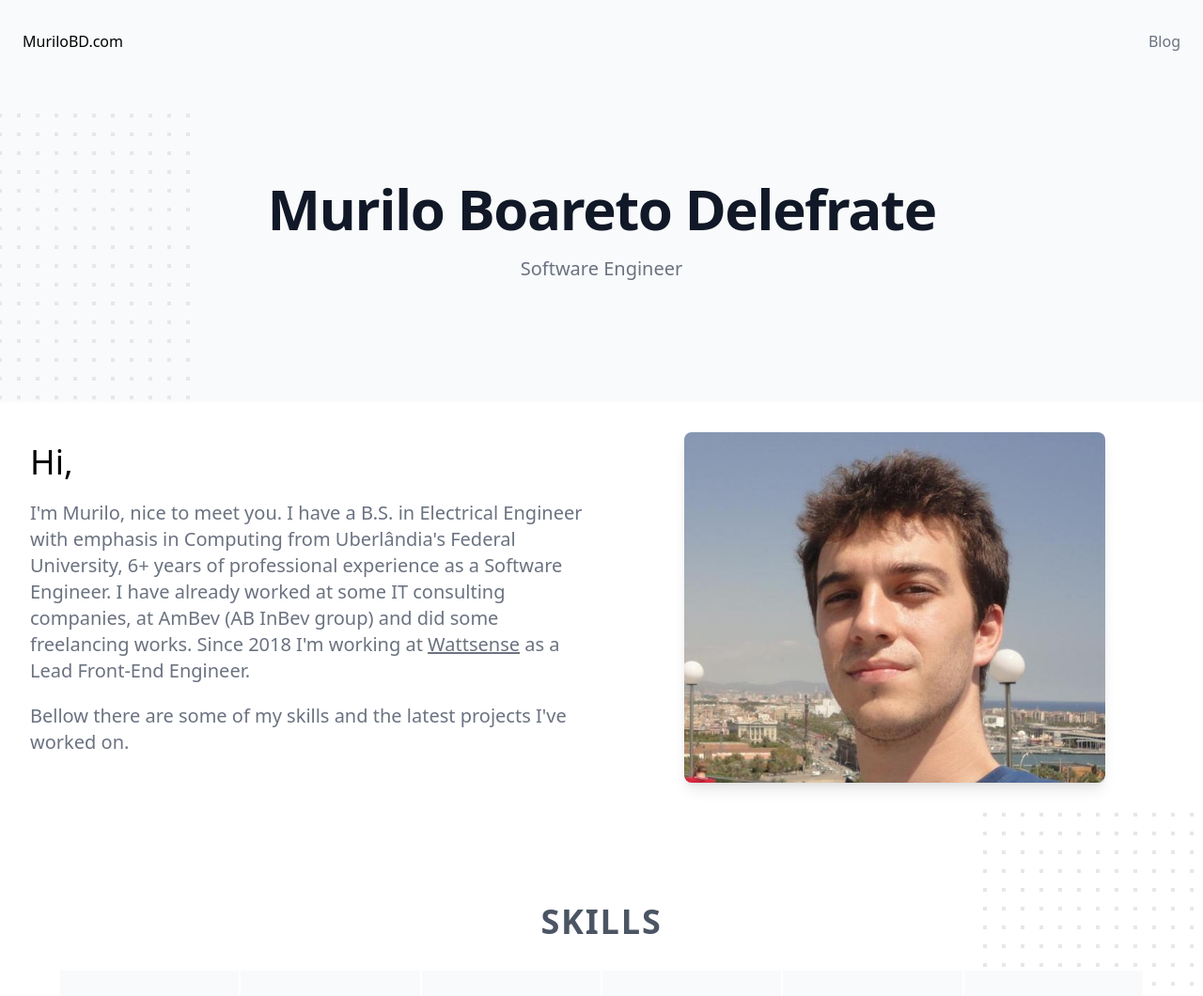
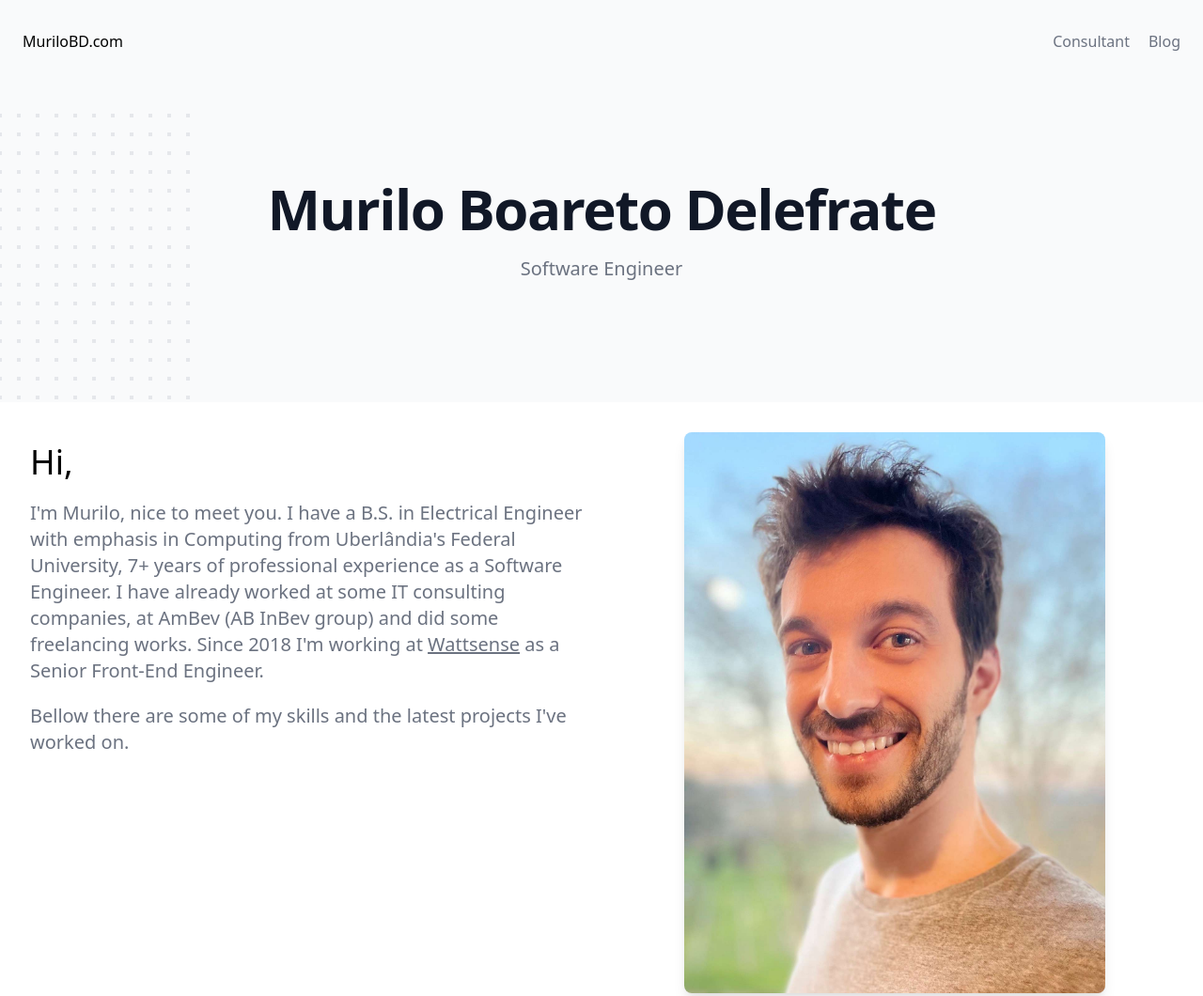
Before and after one commit to murilobd/murilobd.com, a Gatsby site: page / in a window 1280 px wide. Shown: the top 1060 px of the page at 94% size. Built offline with nearby package versions, Linux system fonts and the light colour scheme; Gatsby itself is replaced by a stand-in of ours; what @tailwindcss/typography, @tailwindcss/ui would draw is missing.

Commit message:
new pic text change

```diff
--- a/package.json
+++ b/package.json
@@ -2,7 +2,7 @@
   "name": "murilobd-blog",
   "private": false,
   "description": "Murilo Boareto Delefrate Blog - Software Engineer",
-  "version": "1.0.0",
+  "version": "1.0.1",
   "author": "Murilo Boareto Delefrate <murilo@murilobd.com>",
   "dependencies": {
     "@deckdeckgo/highlight-code": "^2.3.2",
--- a/src/components/home/header.js
+++ b/src/components/home/header.js
@@ -61,6 +61,13 @@ const HomeHeader = () => {
 						</div>
 						<div className="hidden md:absolute md:flex md:items-center md:justify-end md:inset-y-0 md:right-0 md:space-x-5">
 							<Link
+								to="https://consultant.murilobd.com/"
+								className="font-medium text-gray-500 hover:text-gray-900"
+							>
+								Consultant
+							</Link>
+
+							<Link
 								to="/blog"
 								className="font-medium text-gray-500 hover:text-gray-900"
 							>
--- a/src/components/home/who-am-i.js
+++ b/src/components/home/who-am-i.js
@@ -1,5 +1,5 @@
 import React from "react";
-import ProfileImg from "../../images/murilo-boareto-delefrate.jpg";
+import ProfileImg from "../../images/murilo-b-delefrate.jpg";
 
 const HomeWhoAmI = () => {
 	return (
@@ -10,7 +10,7 @@ const HomeWhoAmI = () => {
 					<p className="mt-3 text-base font-light text-gray-500 text-left sm:mt-5 sm:text-xl lg:text-lg xl:text-xl">
 						I'm Murilo, nice to meet you. I have a B.S. in
 						Electrical Engineer with emphasis in Computing from
-						Uberlândia's Federal University, 6+ years of
+						Uberlândia's Federal University, 7+ years of
 						professional experience as a Software Engineer. I have
 						already worked at some IT consulting companies, at AmBev
 						(AB InBev group) and did some freelancing works. Since
@@ -24,7 +24,7 @@ const HomeWhoAmI = () => {
 						>
 							Wattsense
 						</a>{" "}
-						as a Lead Front-End Engineer.
+						as a Senior Front-End Engineer.
 					</p>
 					<p className="mt-3 text-base font-light text-gray-500 text-left sm:mt-5 sm:text-xl lg:text-lg xl:text-xl">
 						Bellow there are some of my skills and the latest
```
Also changed, not shown: src/images/murilo-b-delefrate.jpg (added), 1 other file.
